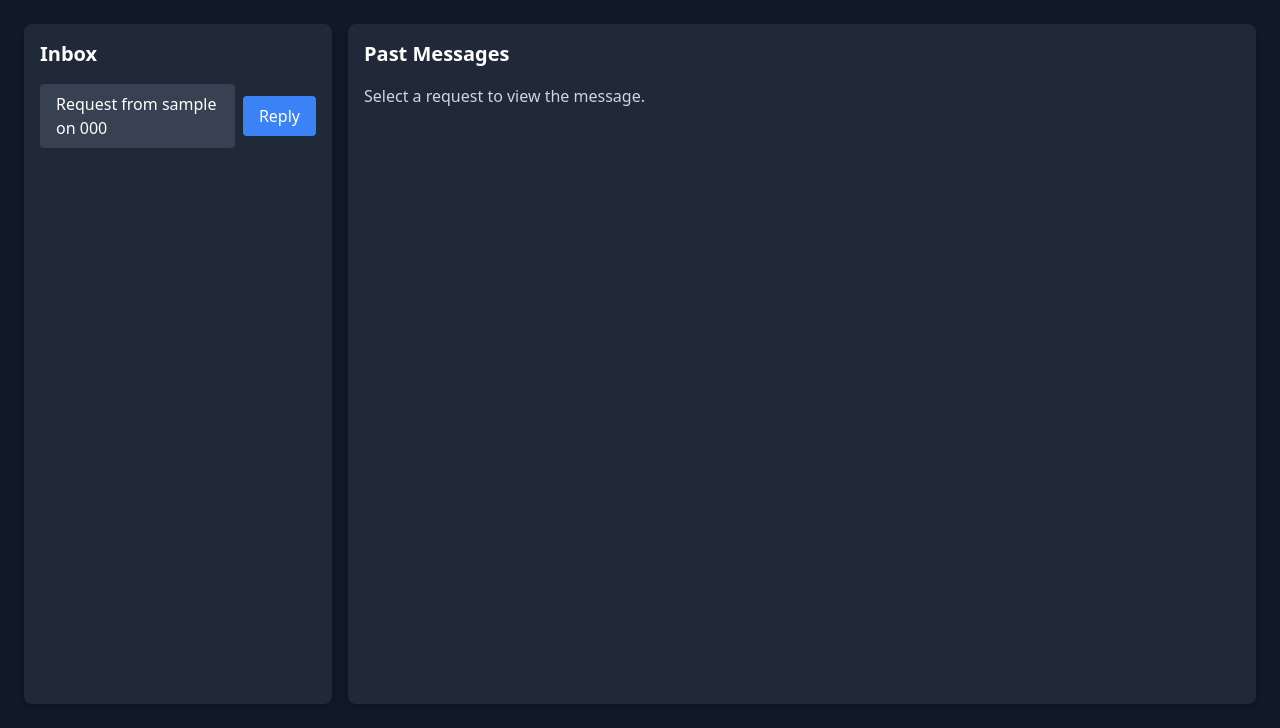
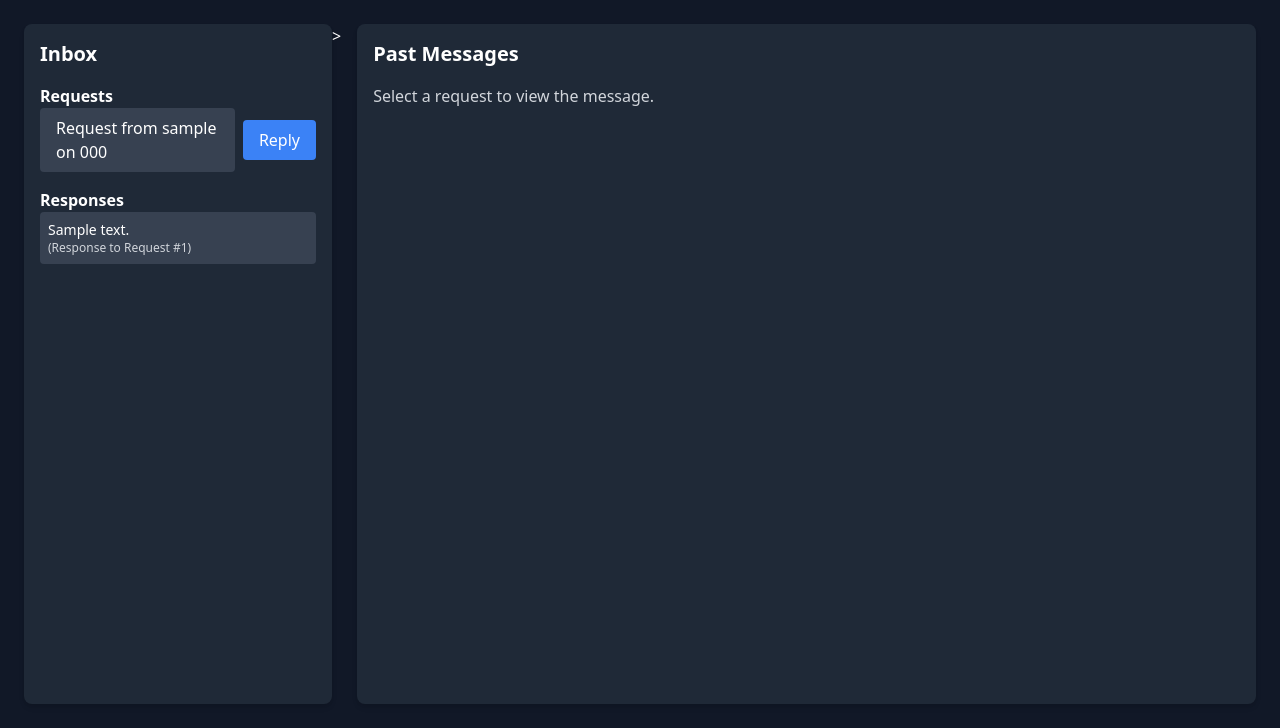
Before and after one commit to phanki5/web_app_anime, a Flask app: page /inbox in a window 1280 px wide. Shown: the part 72-800 px from the top of the page. Run offline with Flask 3, Linux system fonts and the light colour scheme; a user stored in the database is signed in; tables that the repository leaves empty hold one stand-in row (values such as "Sample post"); some libraries are stand-ins or nearby versions.

Commit message:
Response werden im Inbox erkannt, class Response erweitert

```diff
--- a/app.py
+++ b/app.py
@@ -334,7 +334,10 @@ def create_app():
     def inbox():
     # Fetch incoming request messages for the current user's offers
         incoming_requests = Request.query.join(OfferList).filter(OfferList.user_id == current_user.id).all()
-        return render_template('inbox.html', incoming_requests=incoming_requests)
+    # Hole alle Responses, die zu den Requests des aktuellen Users gehören.
+        incoming_responses = Response.query.join(Request, Response.request_id == Request.id).filter(Request.user_id == current_user.id).all()
+        return render_template('inbox.html', incoming_requests=incoming_requests,
+                            incoming_responses=incoming_responses)
 
     @app.route('/admin/users')
     @login_required
--- a/db.py
+++ b/db.py
@@ -98,8 +98,13 @@ class Response(db.Model):
     offer_id = db.Column(db.Integer, db.ForeignKey('offer_list.offer_id'), nullable=False)
     message = db.Column(db.Text, nullable=False)
     request_id = db.Column(db.Integer, db.ForeignKey('request.id'), nullable=False)
+    parent_response_id = db.Column(db.Integer, db.ForeignKey('response.id'), nullable=True)  # For nesting
+
+    # Beziehungen
     user = db.relationship('User', backref=db.backref('response_messages', lazy=True))
     offer = db.relationship('OfferList', backref=db.backref('offer_responses', lazy=True))
+    replies = db.relationship('Response',backref=db.backref('parent', remote_side=[id]),
+                              lazy=True)
 
 
 
--- a/templates/inbox.html
+++ b/templates/inbox.html
@@ -28,13 +28,18 @@
 
     <!-- Main Content -->
     <div class="flex-1 p-6 flex">
+
     <!-- Sidebar -->
     <div class="w-1/4 bg-gray-800 p-4 rounded-lg shadow-md">
         <h2 class="text-xl font-bold text-white mb-4">Inbox</h2>
         <ul>
+            <li class="mb-2">
+                <strong>Requests</strong>
+                <ul>
                     {% for request in incoming_requests %}
                     <li class="mb-2 flex justify-between items-center">
-                    <button onclick="openRequestModal({{ request.id }})" class="w-full text-left bg-gray-700 hover:bg-gray-600 text-white py-2 px-4 rounded">
+                        <button onclick="openRequestModal({{ request.id }})"
+                                class="w-full text-left bg-gray-700 hover:bg-gray-600 text-white py-2 px-4 rounded">
                             Request from {{ request.user.username }} on {{ request.offer.titel }}
                         </button>
                         <button
@@ -42,6 +47,7 @@
                             data-request-id="{{ request.id }}"
                             data-username="{{ request.user.username }}"
                             data-offer-title="{{ request.offer.titel }}"
+                            data-offer-price="{{ request.offer.price }}"
                             data-message="{{ request.message }}"
                             class="ml-2 bg-blue-500 hover:bg-blue-600 text-white py-2 px-4 rounded">
                             Reply
@@ -49,7 +55,24 @@
                     </li>
                     {% endfor %}
                 </ul>
-        </div>
+            </li>
+            <li class="mt-4">
+                <strong>Responses</strong>
+                <ul>
+                    {% for response in incoming_responses %}
+                    <li class="mb-2 bg-gray-700 p-2 rounded">
+                        <p class="text-sm">
+                            {{ response.message }}
+                        </p>
+                        <p class="text-xs text-gray-300">
+                            (Response to Request #{{ response.request_id }})
+                        </p>
+                    </li>
+                    {% endfor %}
+                </ul>
+            </li>
+        </ul>
+    </div>>
 
         <!-- Message Content -->
         <div class="flex-1 bg-gray-800 p-4 rounded-lg shadow-md ml-4">
```
Lines whose indentation alone changed are shown as unchanged.
